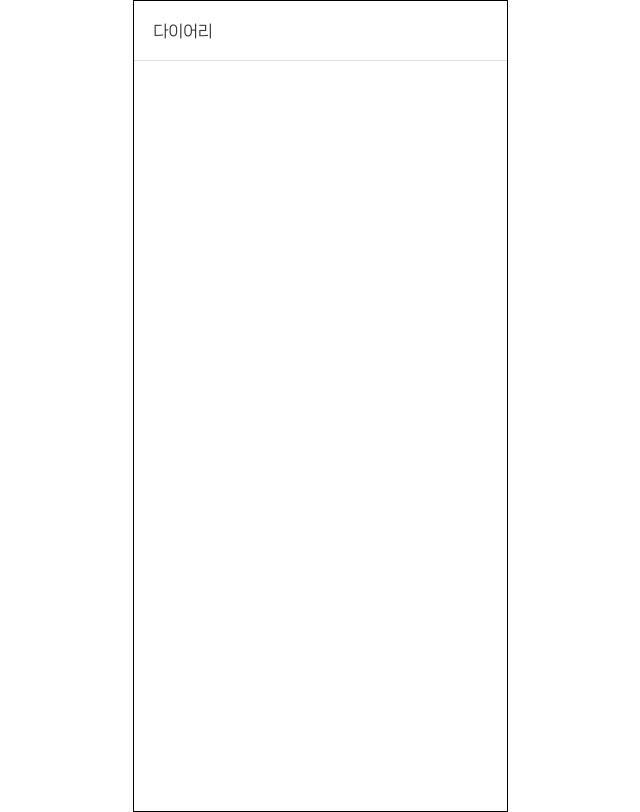
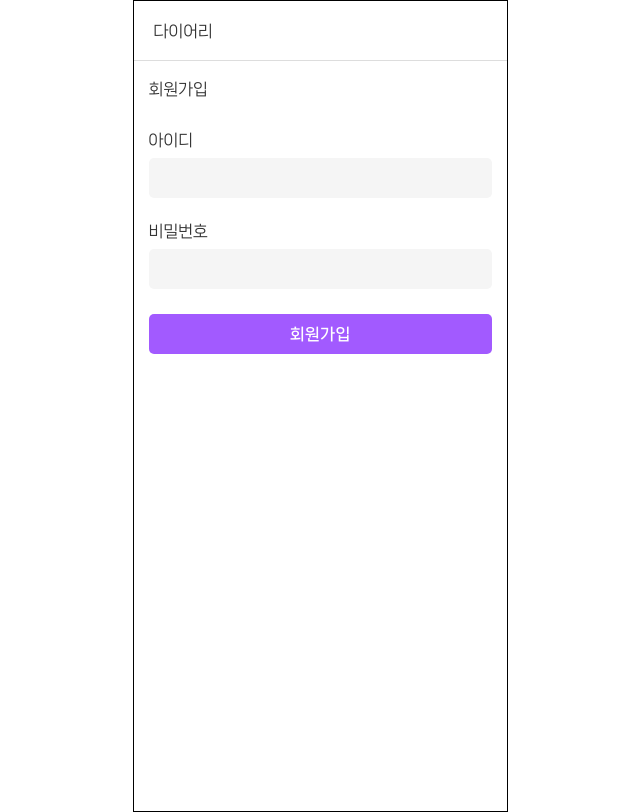
Before and after one commit to lzyjin/vue-diary, a Vue app: page /signup in a window 1280 px wide. Shown: the whole page, without its empty margins (320-960 px from the left). Built offline with nearby package versions, Linux system fonts and the light colour scheme; some icons are missing.

Commit message:
axios 설치

```diff
--- a/package.json
+++ b/package.json
@@ -8,6 +8,7 @@
     "lint": "vue-cli-service lint"
   },
   "dependencies": {
+    "axios": "^1.2.3",
     "core-js": "^3.6.5",
     "sass": "^1.57.1",
     "vue": "^2.6.11",
--- a/src/assets/sass/components/_form.scss
+++ b/src/assets/sass/components/_form.scss
@@ -33,8 +33,8 @@
       display: block;
       text-align: center;
       color: #888;
-      text-decoration: underline;
       margin-top: 20px;
+      font-size: 0.8rem;
     }
   }
 }
--- a/src/assets/sass/style.css
+++ b/src/assets/sass/style.css
@@ -1166,8 +1166,8 @@ em.mo-br {
   display: block;
   text-align: center;
   color: #888;
-  text-decoration: underline;
   margin-top: 20px;
+  font-size: 0.8rem;
 }
 
 .reveal {
@@ -1377,8 +1377,8 @@ header .ham i {
   display: block;
   text-align: center;
   color: #888;
-  text-decoration: underline;
   margin-top: 20px;
+  font-size: 0.8rem;
 }
 
 /*# sourceMappingURL=style.css.map */
--- a/src/main.js
+++ b/src/main.js
@@ -2,7 +2,7 @@ import Vue from 'vue'
 import App from './App.vue'
 import VueRouter from "vue-router";
 import { router } from "@/routes";
-import {store} from './store'
+import {store} from './store/user'
 Vue.config.productionTip = false;
 
 Vue.use(VueRouter);
--- a/src/store/index.js
+++ /dev/null
@@ -1,18 +0,0 @@
-import Vue from "vue";
-import Vuex from "vuex";
-
-Vue.use(Vuex);
-
-export const store = new Vuex.Store({
-    state: {
-        count: 0
-    },
-    mutations: {
-        increment (state) {
-            state.count++;
-        },
-        decrement (state) {
-            state.count--;
-        },
-    },
-});
--- /dev/null
+++ b/src/store/user/index.js
@@ -0,0 +1,22 @@
+import Vue from "vue";
+import Vuex from "vuex";
+import actions from './actions';
+import getters from './getters';
+import mutations from './mutations';
+
+Vue.use(Vuex);
+
+export const store = new Vuex.Store({
+    namespaced: true,
+    state: {
+        lastLoginDate: '',
+        regDate: '',
+        userId: '',
+        userNo: 0,
+        userStatus: '',
+        withdrawalDate: '',
+    },
+    mutations,
+    getters,
+    actions,
+});
--- /dev/null
+++ b/src/store/user/mutations.js
@@ -0,0 +1,8 @@
+export default {
+    increment (state) {
+        state.count++;
+    },
+    decrement (state) {
+        state.count--;
+    },
+}
--- a/src/views/user/signIn/index.vue
+++ b/src/views/user/signIn/index.vue
@@ -15,9 +15,8 @@
           <p class="alert"></p>
         </div>
         <div class="item">
-          {{ count }}
-          <button type="button" @click="increment">로그인</button>
-          <router-link to="/signup" class="link" @click="decrement">회원가입은 여기로</router-link>
+          <button type="button">로그인</button>
+          <router-link to="/signup" class="link">회원가입은 여기로</router-link>
         </div>
       </form>
     </div>
--- a/src/views/user/signUp/index.vue
+++ b/src/views/user/signUp/index.vue
@@ -1,12 +1,31 @@
 <template>
   <div>
+    <h1 class="page-title">회원가입</h1>
 
+    <div class="form">
+      <form action="">
+        <div class="item">
+          <p class="label">아이디</p>
+          <input type="text" class="data" />
+          <p class="alert"></p>
+        </div>
+        <div class="item">
+          <p class="label">비밀번호</p>
+          <input type="text" class="data" />
+          <p class="alert"></p>
+        </div>
+        <div class="item">
+          <button type="button">회원가입</button>
+        </div>
+      </form>
+    </div>
   </div>
 </template>
 
 <script>
 export default {
-  name: "index"
+  name: "index",
+
 }
 </script>
 
```
Also changed, not shown: src/api/index.js (added, +14 -0 lines), src/store/user/actions.js (added), src/store/user/getters.js (added), 1 other file (tests, documents, lock files or other folders).
